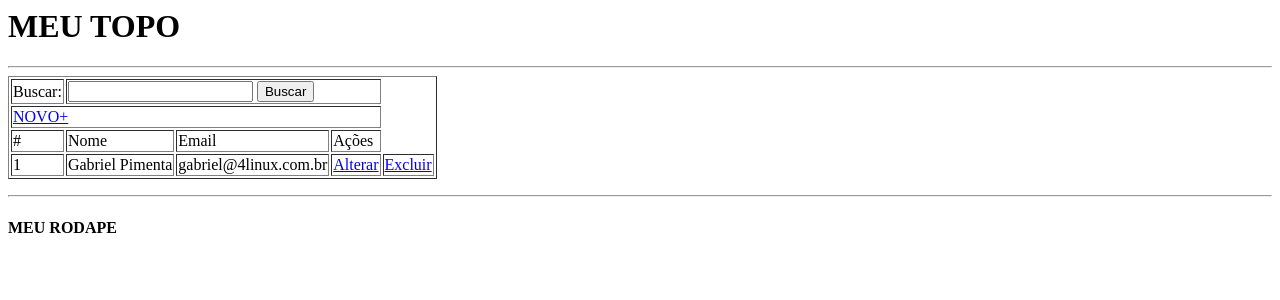
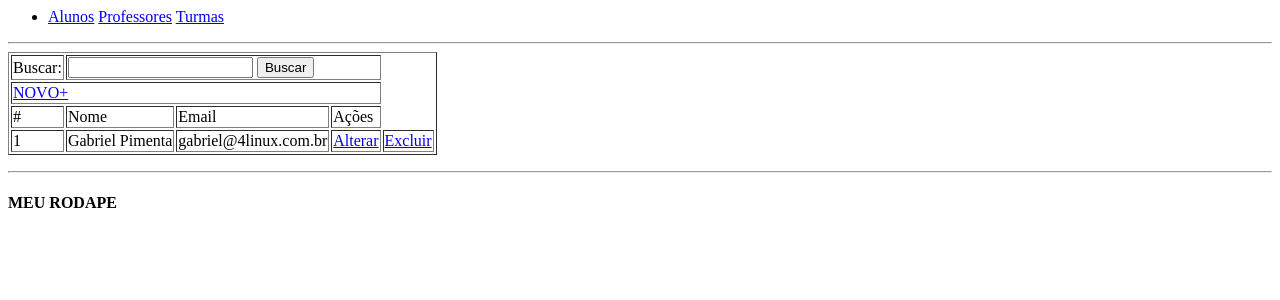
Before and after one commit to ahrocha/frame, a PHP site: page / in a window 1280 px wide. Shown: the top 300 px of the page. Run offline with PHP 8.4, Linux system fonts and the light colour scheme; data comes from the database, SQL or seed files in the repository.

Commit message:
Menu do topo

```diff
--- a/app/Front/View/layout/_topo.phtml
+++ b/app/Front/View/layout/_topo.phtml
@@ -1,2 +1,8 @@
-<h1>MEU TOPO</h1>
+<ul>
+    <li>
+        <a href="index.php">Alunos</a>
+        <a href="index.php?controller=professor&method=index">Professores</a>
+        <a href="index.php?controller=turma&method=index">Turmas</a>
+    </li>
+</ul>
 <hr>
```
